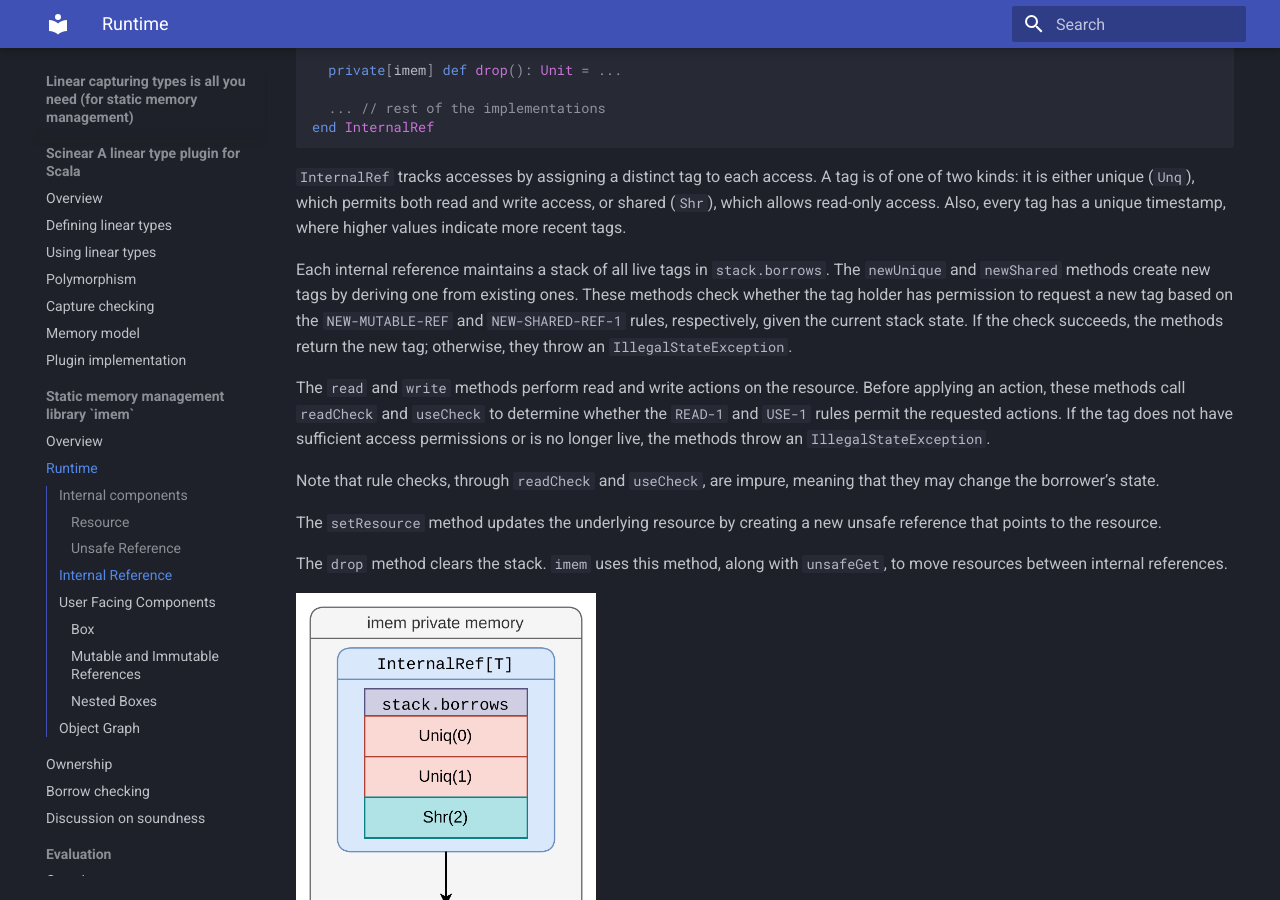
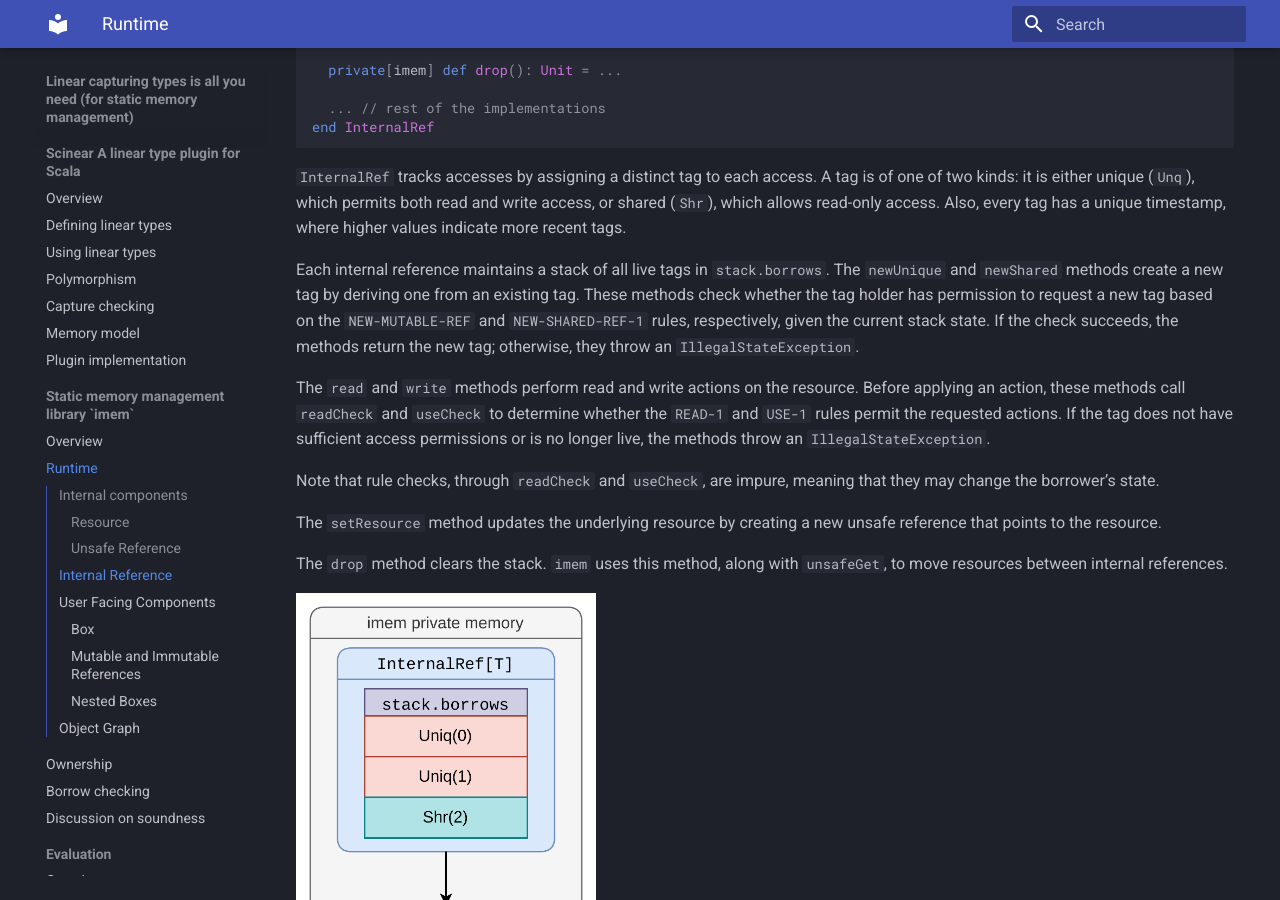
Before and after one commit to amsen20/masters-thesis, an MkDocs documentation site: the page built from docs/imem/runtime.md, in a window 1280 px wide and 900 px high, scrolled down 2152 px. Built offline with MkDocs 1.6.1 and Material for MkDocs 9.7.7, drawn with Linux system fonts in a browser that asks for light colours.

Commit message:
Update docs/imem/runtime.md
Co-authored-by: Ondřej Lhoták <olhotak@uwaterloo.ca>

```diff
--- a/docs/imem/runtime.md
+++ b/docs/imem/runtime.md
@@ -98,7 +98,7 @@ A tag is of one of two kinds: it is either unique (`Unq`), which permits both re
 Also, every tag has a unique timestamp, where higher values indicate more recent tags.
 
 Each internal reference maintains a stack of all live tags in `stack.borrows`.
-The `newUnique` and `newShared` methods create new tags by deriving one from existing ones.
+The `newUnique` and `newShared` methods create a new tag by deriving one from an existing tag.
 These methods check whether the tag holder has permission to request a new tag based on the `NEW-MUTABLE-REF` and `NEW-SHARED-REF-1` rules, respectively, given the current stack state.
 If the check succeeds, the methods return the new tag; otherwise, they throw an `IllegalStateException`.
 
```
